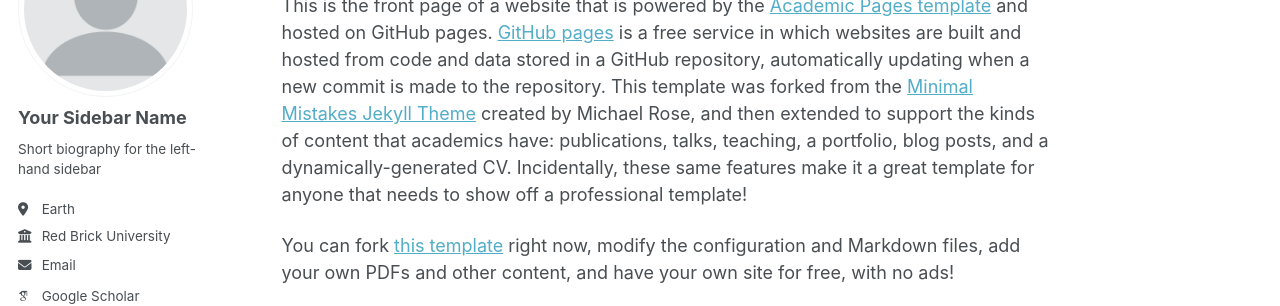
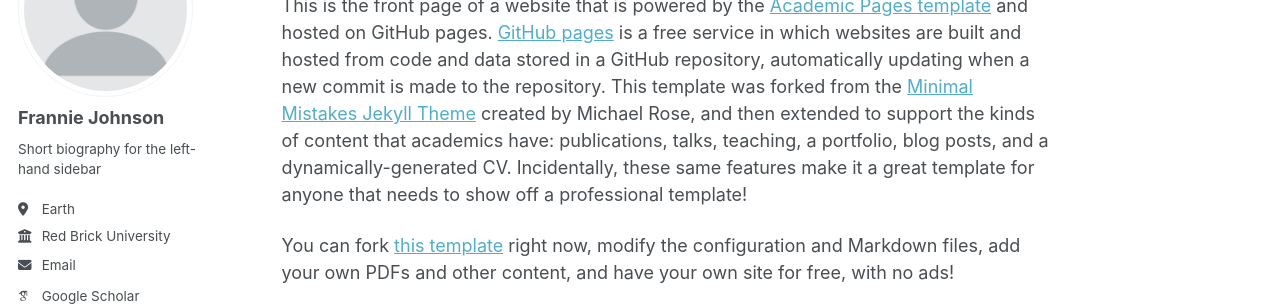
Before and after one commit to francesgjohnson-png/Frannie-johnson.github.io, a Jekyll site: the page built from _pages/about.md, in a window 1280 px wide. Shown: the part 177-483 px from the top of the page. Built offline with Jekyll 4.4.1, drawn with Linux system fonts in a browser that asks for light colours; some web fonts are replaced; a script that is not in the unit is left out.

Commit message:
Update _config.yml

```diff
--- a/_config.yml
+++ b/_config.yml
@@ -24,7 +24,7 @@ repository               : "academicpages/academicpages.github.io"
 author:
   # Biographic information
   avatar           : "profile.png"
-  name             : "Your Sidebar Name"
+  name             : "Frannie Johnson"
   pronouns         : # example: "she/her"
   bio              : "Short biography for the left-hand sidebar"
   location         : "Earth"
```
